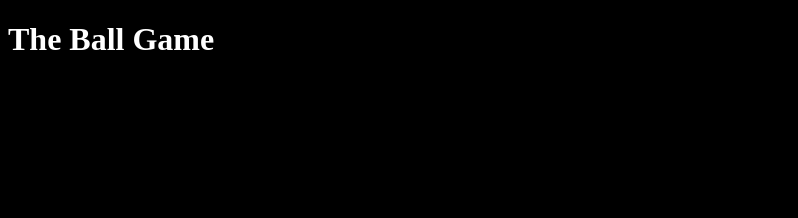
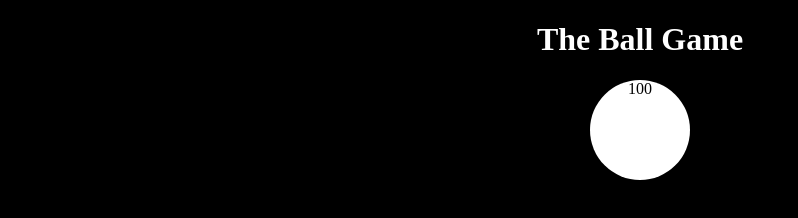
Before and after one commit to GalGabbay/gitball, a plain HTML site: page index.html in a window 1280 px wide. Shown: the whole page, without its empty margins (0-798 px from the left). Drawn offline with Linux system fonts and the light colour scheme.

Commit message:
center the ball horizontally

```diff
--- a/css/main.css
+++ b/css/main.css
@@ -2,11 +2,20 @@
 body {
 
     background-color: black;
+    text-align: center;
 
 }
 
 h1 {
 
     color: white;
+}
+
+.ball {
+height: 100px;
+width: 100px;
+ border-radius: 50%;
+background-color: white;
+margin: auto;
 
 }
```
